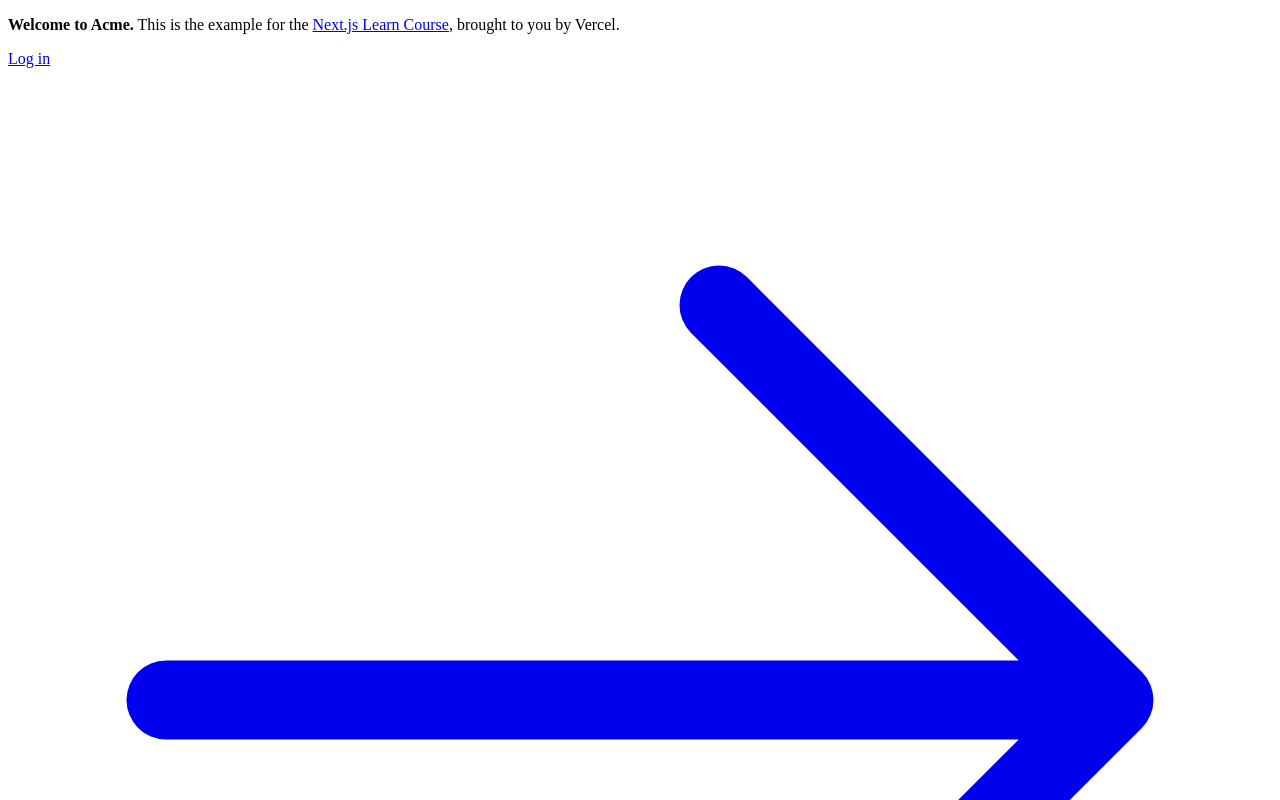
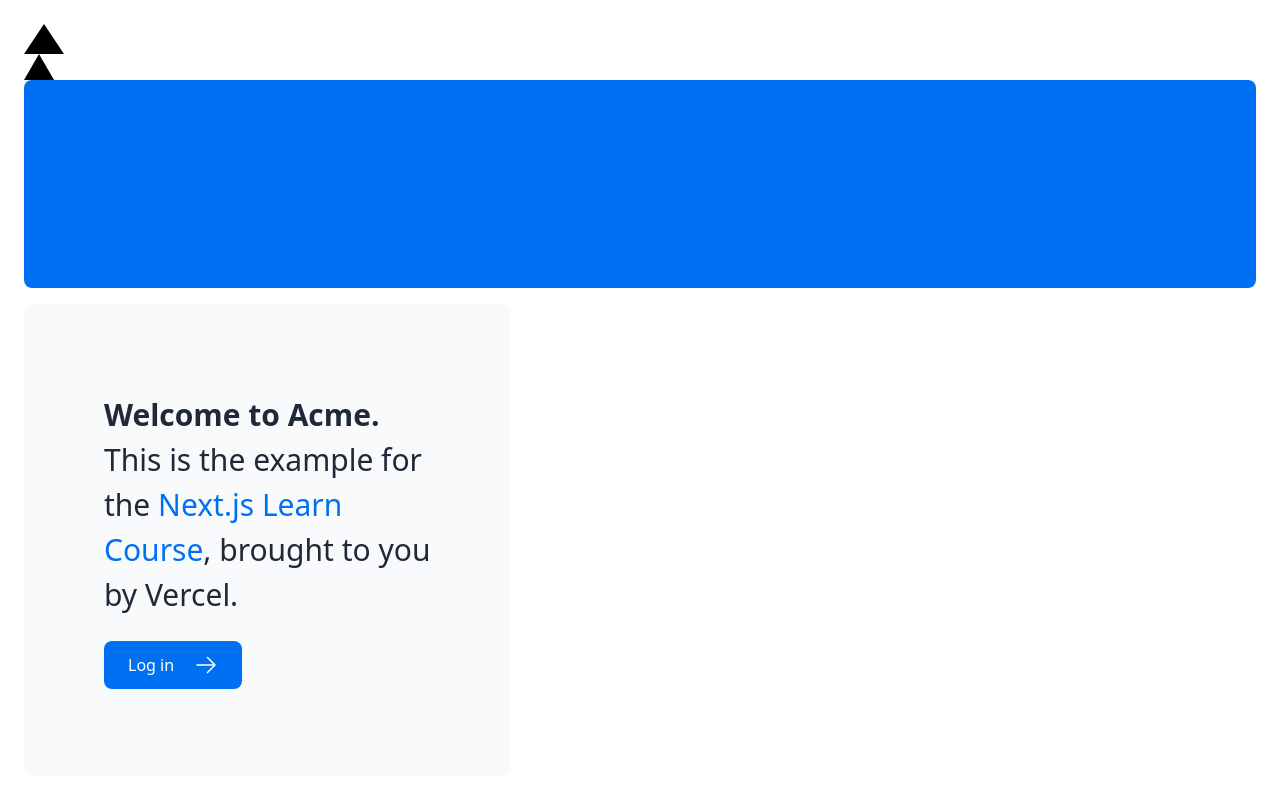
Before and after one commit to Madq92/nextjs-dashboard, a Next.js app: page / in a window 1280 px wide. Shown: the top 800 px of the page. Built offline with nearby package versions, Linux system fonts and the light colour scheme.

Commit message:
feat : Chapter2

```diff
--- a/app/layout.tsx
+++ b/app/layout.tsx
@@ -1,3 +1,5 @@
+import '@/app/ui/global.css';
+
 export default function RootLayout({
   children,
 }: {
--- a/app/page.tsx
+++ b/app/page.tsx
@@ -1,10 +1,15 @@
 import AcmeLogo from '@/app/ui/acme-logo';
-import { ArrowRightIcon } from '@heroicons/react/24/outline';
+import {ArrowRightIcon} from '@heroicons/react/24/outline';
 import Link from 'next/link';
+import styles from '@/app/ui/home.module.css';
 
 export default function Page() {
     return (
         <main className="flex min-h-screen flex-col p-6">
+            <div className={styles.shape}/>
+            <div
+                className="relative w-0 h-0 border-l-[15px] border-r-[15px] border-b-[26px] border-l-transparent border-r-transparent border-b-black"
+            />
             <div className="flex h-20 shrink-0 items-end rounded-lg bg-blue-500 p-4 md:h-52">
                 {/* <AcmeLogo /> */}
             </div>
@@ -21,12 +26,13 @@
                         href="/login"
                         className="flex items-center gap-5 self-start rounded-lg bg-blue-500 px-6 py-3 text-sm font-medium text-white transition-colors hover:bg-blue-400 md:text-base"
                     >
-            <span>Log in</span> <ArrowRightIcon className="w-5 md:w-6" />
+                        <span>Log in</span> <ArrowRightIcon className="w-5 md:w-6"/>
                     </Link>
                 </div>
                 <div className="flex items-center justify-center p-6 md:w-3/5 md:px-28 md:py-12">
                     {/* Add Hero Images Here */}
                 </div>
+
             </div>
         </main>
     );
--- /dev/null
+++ b/app/ui/home.module.css
@@ -0,0 +1,7 @@
+.shape {
+    height: 0;
+    width: 0;
+    border-bottom: 30px solid black;
+    border-left: 20px solid transparent;
+    border-right: 20px solid transparent;
+}
```
Lines whose indentation alone changed are shown as unchanged.
